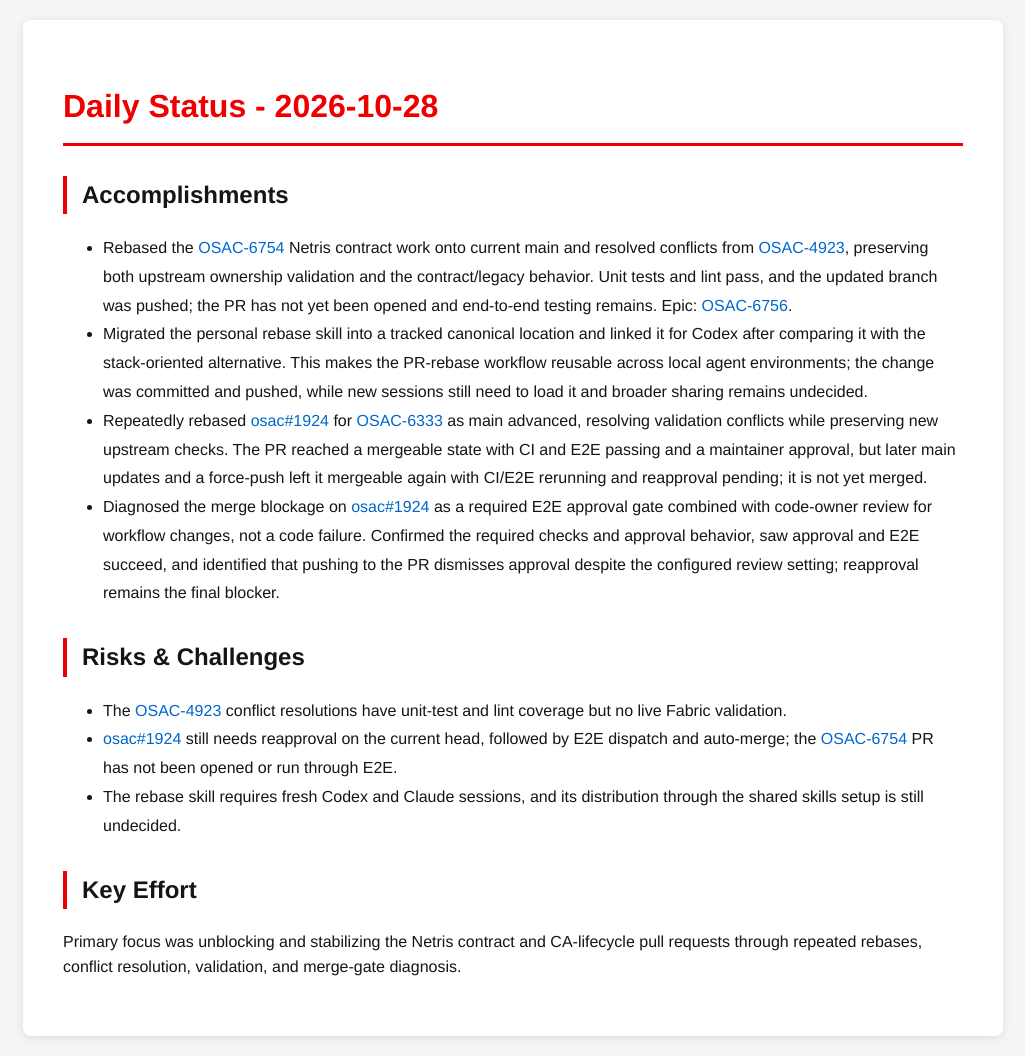
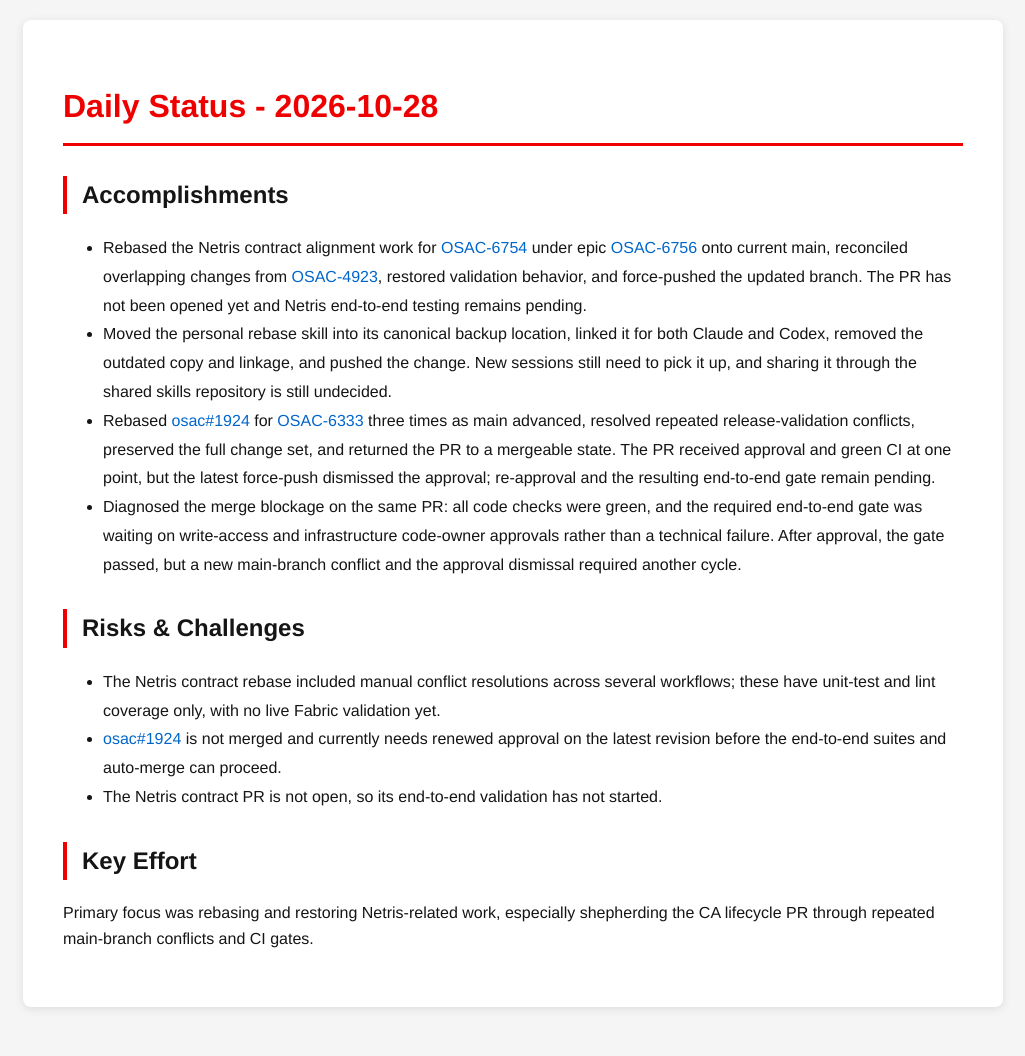
Before and after one commit to tzvatot/daily-status, a Jekyll site: the page built from 2026-10-28.md, in a window 1280 px wide. Shown: the whole page, without its empty margins (127-1152 px from the left). Built offline with Jekyll 4.4.1, drawn with Linux system fonts in a browser that asks for light colours; after the commit the page ends 1027 px from its top, so only the background shows below that.

Commit message:
Daily status update - 2026-10-28

```diff
--- a/2026-10-28.md
+++ b/2026-10-28.md
@@ -7,15 +7,15 @@
 # Daily Status - 2026-10-28
 
 ## Accomplishments
-- Rebased the [OSAC-6754](https://redhat.atlassian.net/browse/OSAC-6754) Netris contract work onto current main and resolved conflicts from [OSAC-4923](https://redhat.atlassian.net/browse/OSAC-4923), preserving both upstream ownership validation and the contract/legacy behavior. Unit tests and lint pass, and the updated branch was pushed; the PR has not yet been opened and end-to-end testing remains. Epic: [OSAC-6756](https://redhat.atlassian.net/browse/OSAC-6756).
-- Migrated the personal rebase skill into a tracked canonical location and linked it for Codex after comparing it with the stack-oriented alternative. This makes the PR-rebase workflow reusable across local agent environments; the change was committed and pushed, while new sessions still need to load it and broader sharing remains undecided.
-- Repeatedly rebased [osac#1924](https://github.com/osac-project/osac/pull/1924) for [OSAC-6333](https://redhat.atlassian.net/browse/OSAC-6333) as main advanced, resolving validation conflicts while preserving new upstream checks. The PR reached a mergeable state with CI and E2E passing and a maintainer approval, but later main updates and a force-push left it mergeable again with CI/E2E rerunning and reapproval pending; it is not yet merged.
-- Diagnosed the merge blockage on [osac#1924](https://github.com/osac-project/osac/pull/1924) as a required E2E approval gate combined with code-owner review for workflow changes, not a code failure. Confirmed the required checks and approval behavior, saw approval and E2E succeed, and identified that pushing to the PR dismisses approval despite the configured review setting; reapproval remains the final blocker.
+- Rebased the Netris contract alignment work for [OSAC-6754](https://redhat.atlassian.net/browse/OSAC-6754) under epic [OSAC-6756](https://redhat.atlassian.net/browse/OSAC-6756) onto current main, reconciled overlapping changes from [OSAC-4923](https://redhat.atlassian.net/browse/OSAC-4923), restored validation behavior, and force-pushed the updated branch. The PR has not been opened yet and Netris end-to-end testing remains pending.
+- Moved the personal rebase skill into its canonical backup location, linked it for both Claude and Codex, removed the outdated copy and linkage, and pushed the change. New sessions still need to pick it up, and sharing it through the shared skills repository is still undecided.
+- Rebased [osac#1924](https://github.com/osac-project/osac/pull/1924) for [OSAC-6333](https://redhat.atlassian.net/browse/OSAC-6333) three times as main advanced, resolved repeated release-validation conflicts, preserved the full change set, and returned the PR to a mergeable state. The PR received approval and green CI at one point, but the latest force-push dismissed the approval; re-approval and the resulting end-to-end gate remain pending.
+- Diagnosed the merge blockage on the same PR: all code checks were green, and the required end-to-end gate was waiting on write-access and infrastructure code-owner approvals rather than a technical failure. After approval, the gate passed, but a new main-branch conflict and the approval dismissal required another cycle.
 
 ## Risks & Challenges
-- The [OSAC-4923](https://redhat.atlassian.net/browse/OSAC-4923) conflict resolutions have unit-test and lint coverage but no live Fabric validation.
-- [osac#1924](https://github.com/osac-project/osac/pull/1924) still needs reapproval on the current head, followed by E2E dispatch and auto-merge; the [OSAC-6754](https://redhat.atlassian.net/browse/OSAC-6754) PR has not been opened or run through E2E.
-- The rebase skill requires fresh Codex and Claude sessions, and its distribution through the shared skills setup is still undecided.
+- The Netris contract rebase included manual conflict resolutions across several workflows; these have unit-test and lint coverage only, with no live Fabric validation yet.
+- [osac#1924](https://github.com/osac-project/osac/pull/1924) is not merged and currently needs renewed approval on the latest revision before the end-to-end suites and auto-merge can proceed.
+- The Netris contract PR is not open, so its end-to-end validation has not started.
 
 ## Key Effort
-Primary focus was unblocking and stabilizing the Netris contract and CA-lifecycle pull requests through repeated rebases, conflict resolution, validation, and merge-gate diagnosis.
+Primary focus was rebasing and restoring Netris-related work, especially shepherding the CA lifecycle PR through repeated main-branch conflicts and CI gates.
```
